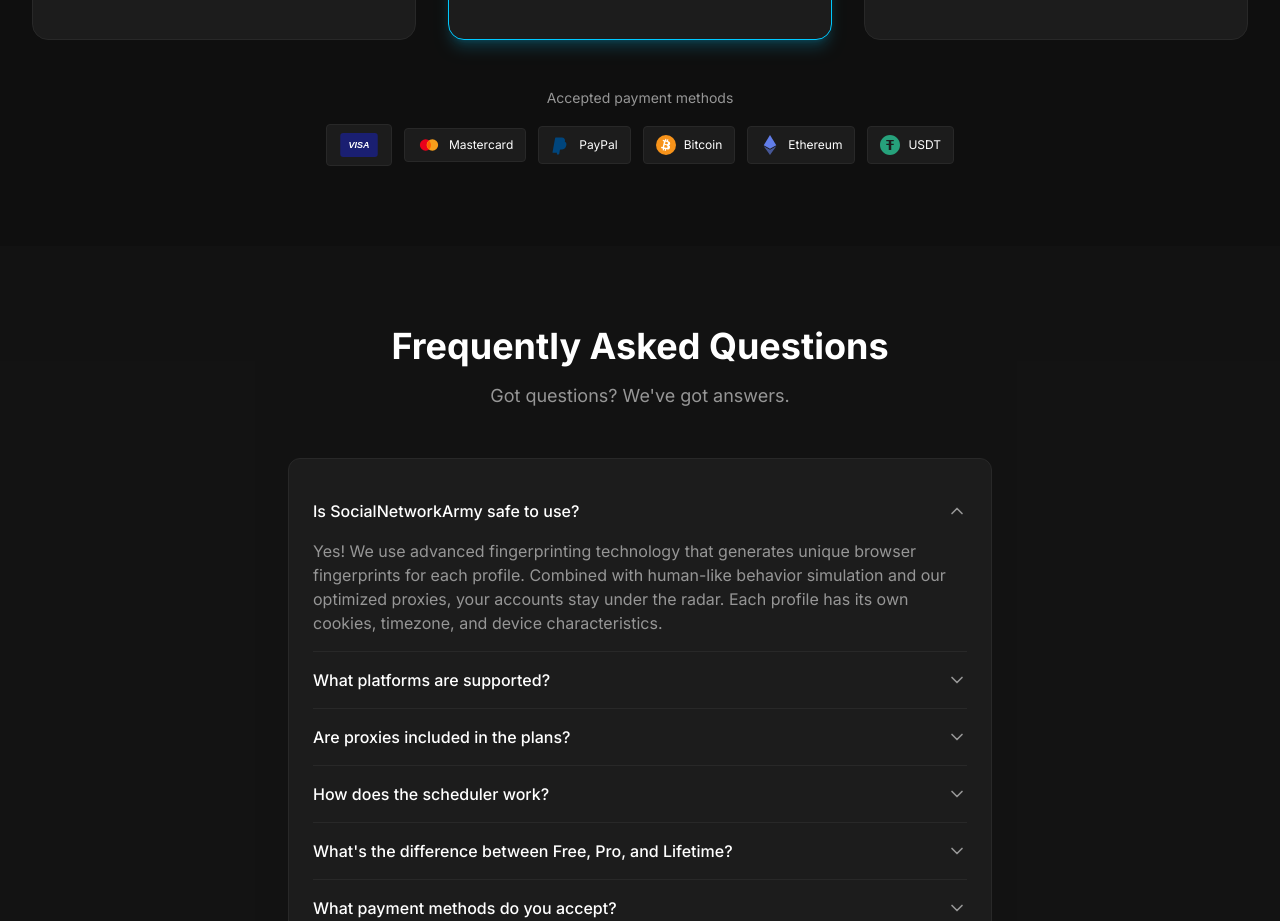
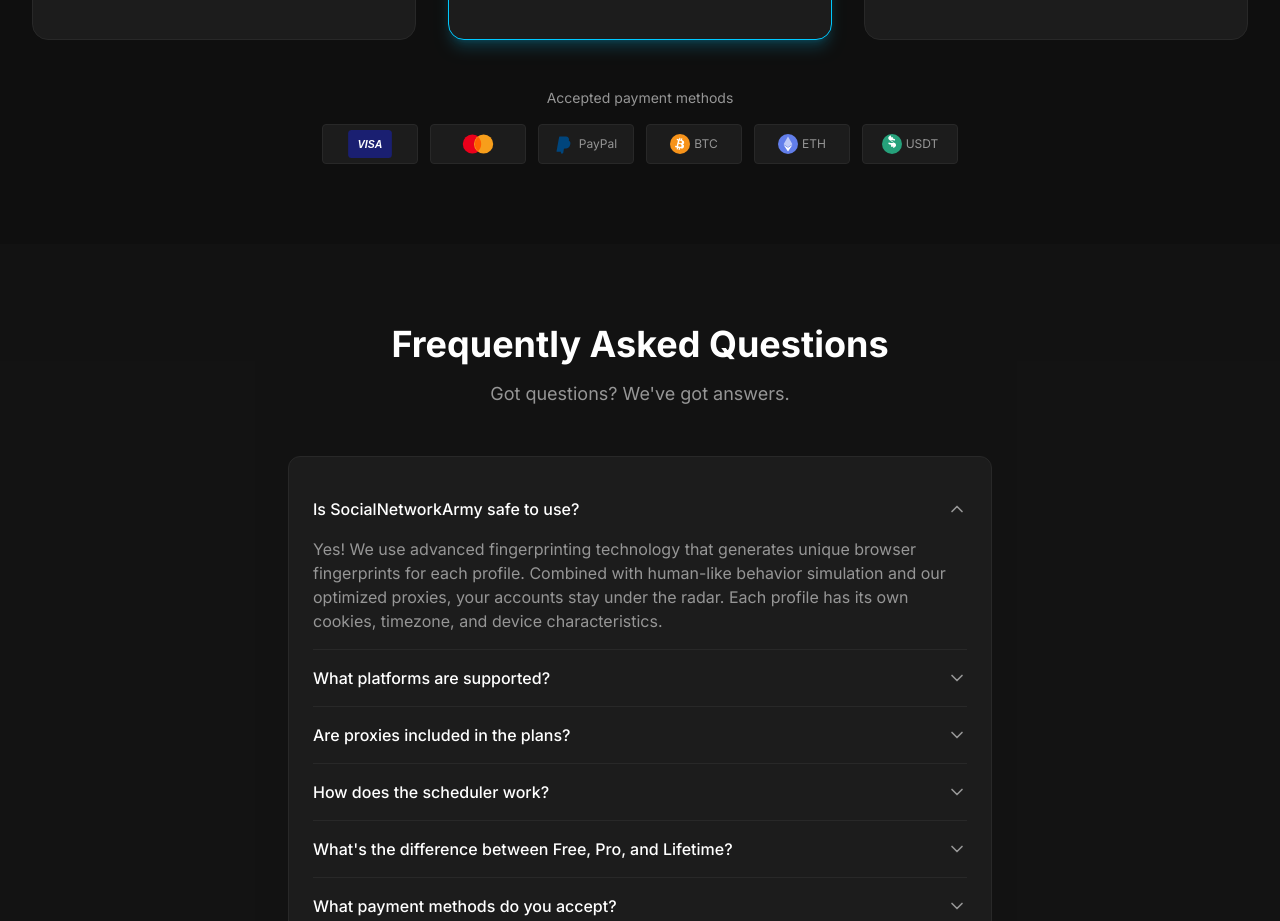
Before and after one commit to Raphi52/sna-website, a Next.js app: page / in a window 1280 px wide. Shown: the part 7260-8181 px from the top of the page. Built offline with nearby package versions, Linux system fonts and the light colour scheme; no server answers.

Commit message:
fix: Make all payment method boxes same size
🤖 Generated with [Claude Code](https://claude.com/claude-code)

Co-Authored-By: Claude Opus 4.5 <noreply@anthropic.com>

```diff
--- a/src/components/landing/Pricing.tsx
+++ b/src/components/landing/Pricing.tsx
@@ -223,45 +223,46 @@ export function Pricing() {
         >
           <p className="text-sm text-muted mb-4">Accepted payment methods</p>
           <div className="flex items-center justify-center gap-3 flex-wrap">
-            <span className="px-3 py-2 bg-surface rounded border border-border text-xs flex items-center gap-2">
-              <svg className="w-10 h-6" viewBox="0 0 50 32" fill="none">
+            <span className="w-24 h-10 bg-surface rounded border border-border text-xs flex items-center justify-center">
+              <svg className="w-12 h-7" viewBox="0 0 50 32" fill="none">
                 <rect width="50" height="32" rx="4" fill="#1A1F71"/>
                 <text x="25" y="20" textAnchor="middle" fill="white" fontSize="12" fontWeight="bold" fontStyle="italic" fontFamily="Arial">VISA</text>
               </svg>
             </span>
-            <span className="px-3 py-2 bg-surface rounded border border-border text-xs flex items-center gap-2">
-              <svg className="w-6 h-4" viewBox="0 0 50 30" fill="none">
+            <span className="w-24 h-10 bg-surface rounded border border-border text-xs flex items-center justify-center">
+              <svg className="w-10 h-6" viewBox="0 0 50 30" fill="none">
                 <circle cx="18" cy="15" r="12" fill="#EB001B"/>
                 <circle cx="32" cy="15" r="12" fill="#F79E1B"/>
                 <path d="M25 6C27.5 8 29 11.5 29 15C29 18.5 27.5 22 25 24C22.5 22 21 18.5 21 15C21 11.5 22.5 8 25 6Z" fill="#FF5F00"/>
               </svg>
-              Mastercard
             </span>
-            <span className="px-3 py-2 bg-surface rounded border border-border text-xs flex items-center gap-2">
+            <span className="w-24 h-10 bg-surface rounded border border-border text-xs flex items-center justify-center gap-1">
               <svg className="w-5 h-5" viewBox="0 0 24 24" fill="#00457C">
                 <path d="M7.076 21.337H2.47a.641.641 0 0 1-.633-.74L4.944 3.72a.77.77 0 0 1 .757-.633h6.116c2.058 0 3.485.436 4.238 1.298.341.39.56.831.67 1.35.115.547.116 1.203.003 2.014l-.008.051v.473l.368.21c.31.164.558.353.748.567.318.36.524.824.612 1.378.091.57.063 1.248-.085 2.014-.172.89-.451 1.662-.833 2.298a4.728 4.728 0 0 1-1.313 1.458 5.103 5.103 0 0 1-1.7.819 8.036 8.036 0 0 1-2.017.239H11.57a.94.94 0 0 0-.93.795l-.041.225-.643 4.073-.031.161a.94.94 0 0 1-.928.795H7.076z"/>
               </svg>
-              PayPal
+              <span className="text-muted">PayPal</span>
             </span>
-            <span className="px-3 py-2 bg-surface rounded border border-border text-xs flex items-center gap-2">
+            <span className="w-24 h-10 bg-surface rounded border border-border text-xs flex items-center justify-center gap-1">
               <svg className="w-5 h-5" viewBox="0 0 32 32" fill="none">
                 <circle cx="16" cy="16" r="16" fill="#F7931A"/>
                 <path d="M22.5 13.5c.3-2-1.2-3.1-3.3-3.8l.7-2.7-1.7-.4-.7 2.6c-.4-.1-.9-.2-1.4-.3l.7-2.7-1.7-.4-.7 2.7c-.4-.1-.7-.2-1-.2l-2.3-.6-.4 1.8s1.2.3 1.2.3c.7.2.8.6.8 1l-.8 3.2c0 0 .1 0 .2.1-.1 0-.1 0-.2 0l-1.2 4.7c-.1.2-.3.5-.8.4 0 0-1.2-.3-1.2-.3l-.8 1.9 2.2.6c.4.1.8.2 1.2.3l-.7 2.8 1.7.4.7-2.7c.5.1.9.2 1.4.3l-.7 2.7 1.7.4.7-2.7c3 .6 5.2.3 6.1-2.3.8-2.1 0-3.3-1.6-4.1 1.1-.3 2-1 2.2-2.5zm-4 5.5c-.6 2.3-4.4 1-5.6.7l1-4c1.3.3 5.2 1 4.6 3.3zm.6-5.6c-.5 2.1-3.7.9-4.7.7l.9-3.6c1 .2 4.4.7 3.8 2.9z" fill="white"/>
               </svg>
-              Bitcoin
+              <span className="text-muted">BTC</span>
             </span>
-            <span className="px-3 py-2 bg-surface rounded border border-border text-xs flex items-center gap-2">
-              <svg className="w-5 h-5" viewBox="0 0 24 24" fill="#627EEA">
-                <path d="M12 0L4.5 12.3 12 16.5l7.5-4.2L12 0z"/>
-                <path d="M4.5 13.5L12 24l7.5-10.5L12 17.7 4.5 13.5z" fillOpacity="0.6"/>
+            <span className="w-24 h-10 bg-surface rounded border border-border text-xs flex items-center justify-center gap-1">
+              <svg className="w-5 h-5" viewBox="0 0 32 32" fill="none">
+                <circle cx="16" cy="16" r="16" fill="#627EEA"/>
+                <path d="M16 4L9 16.5 16 21l7-4.5L16 4z" fill="white" fillOpacity="0.6"/>
+                <path d="M9 17.5L16 28l7-10.5L16 22l-7-4.5z" fill="white"/>
               </svg>
-              Ethereum
+              <span className="text-muted">ETH</span>
             </span>
-            <span className="px-3 py-2 bg-surface rounded border border-border text-xs flex items-center gap-2">
-              <svg className="w-5 h-5" viewBox="0 0 24 24" fill="#26A17B">
-                <path d="M12 0C5.373 0 0 5.373 0 12s5.373 12 12 12 12-5.373 12-12S18.627 0 12 0zm4.5 7.5h-3v3h3v1.5h-3V18h-3v-6H7.5v-1.5h3v-3H7.5V6h9v1.5z"/>
+            <span className="w-24 h-10 bg-surface rounded border border-border text-xs flex items-center justify-center gap-1">
+              <svg className="w-5 h-5" viewBox="0 0 32 32" fill="none">
+                <circle cx="16" cy="16" r="16" fill="#26A17B"/>
+                <path d="M17.5 17.2v3.3h-3v-3.3c-2.7-.3-4.5-1.5-4.5-1.5l1-2.5s2 1.3 4.5 1.3c1.5 0 2.5-.5 2.5-1.5 0-1-.8-1.5-3-2-3-.7-5-2-5-4.5 0-2.3 1.8-4 4.5-4.3V5h3v2.2c2.2.3 3.5 1.2 3.5 1.2l-.8 2.5s-1.5-1-3.5-1c-1.5 0-2.2.5-2.2 1.3 0 .8.8 1.3 3 1.8 3.2.8 5 2.2 5 4.7 0 2.3-1.8 4-4.5 4.5z" fill="white"/>
               </svg>
-              USDT
+              <span className="text-muted">USDT</span>
             </span>
           </div>
         </motion.div>
```
